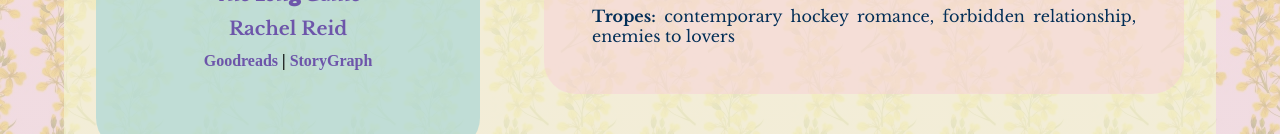
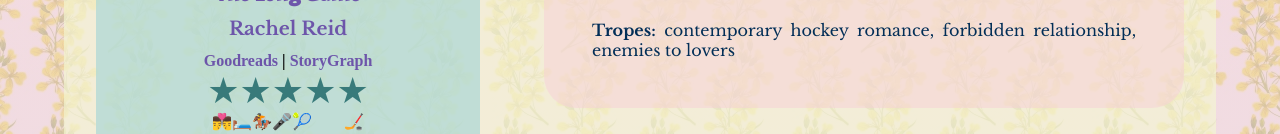
Before and after one commit to estr19/le-ra, a React (Create React App) app: page / in a window 1280 px wide. Shown: the part 666-800 px from the top of the page. Built offline with nearby package versions, Linux system fonts and the light colour scheme; a web font is replaced by a local one.

Commit message:
spice scale + rating

```diff
--- a/src/Main.js
+++ b/src/Main.js
@@ -6,7 +6,7 @@ function Main() {
       <h1>Le-Ra and the Princesses of Publications</h1>
       <div className='container'>
         {books.map((book) => {
-          const { id, name, author, bookRating, cover, GR, SG, textB, textE, tropes, highlightsE} =
+          const { id, name, author, bookRating, spiceRating, cover, GR, SG, textB, textE, tropes, highlightsE} =
             book;
           return (
             <div className='book' key={id}>
@@ -18,7 +18,7 @@ function Main() {
                   <h3>{author}</h3>
                   <h4><a href={GR} target='_blank' rel='noopener noreferrer'>Goodreads</a> | <a href={SG} target='_blank' rel='noopener noreferrer'>StoryGraph</a></h4>
                   <div
-                    className='emoji'
+                    className='Stars'
                     style={{ '--rating': `${bookRating}`}}
                     title={
                       bookRating === '0'
@@ -26,6 +26,8 @@ function Main() {
                         : `${bookRating} out of 5`
                     }
                   />
+                  <label for="spice">👨‍❤️‍💋‍👨🛏️🏇🎤🎾&nbsp;&nbsp;&nbsp;&nbsp;&nbsp;&nbsp;&nbsp;&nbsp;🏒</label>
+                  <progress id="spice" value={spiceRating} max="100"></progress>
                 </div>
                 <div className='description'>
                   <div className='items'>
--- a/src/books.js
+++ b/src/books.js
@@ -3,7 +3,8 @@ export const books = [
     id: 9,
     name: `The Long Game`,
     author: 'Rachel Reid',
-    bookRating: '-',
+    bookRating: '5',
+    spiceRating: 100,
     cover: 'https://cdn.thestorygraph.com/82cscq4w11ixh5fn9xh5glnernxs',
     GR: 'https://www.goodreads.com/book/show/220966428-the-long-game',
     SG: 'https://app.thestorygraph.com/books/440446f5-b3ed-45a2-b37a-9e3924e7beae',
@@ -18,6 +19,7 @@ export const books = [
     name: `Heated Rivalry`,
     author: 'Rachel Reid',
     bookRating: '5',
+    spiceRating: 100,
     cover: 'https://prodimage.images-bn.com/pimages/9781335534637_p0_v2_s1200x630.jpg',
     GR: 'https://www.goodreads.com/book/show/220966494-heated-rivalry',
     SG: 'https://app.thestorygraph.com/books/c3349f20-b3a0-4894-9d79-0ffa7600c629',
@@ -32,6 +34,7 @@ export const books = [
     name: `The Charm Offensive`,
     author: 'Alison Cochrun',
     bookRating: '4.25',
+    spiceRating: 50,
     cover: 'https://images-na.ssl-images-amazon.com/images/S/compressed.photo.goodreads.com/books/1726978796i/56997152.jpg',
     GR: 'https://www.goodreads.com/book/show/56997152-the-charm-offensive',
     SG: 'https://app.thestorygraph.com/books/0d53fbac-ab71-4de5-b6a8-8d3c442b97df',
@@ -46,6 +49,7 @@ export const books = [
     name: `Solomon's Crown`,
     author: 'Natasha Siegel',
     bookRating: '4.25',
+    spiceRating: 40,
     cover: 'https://images-na.ssl-images-amazon.com/images/S/compressed.photo.goodreads.com/books/1674296131i/74823499.jpg',
     GR: 'https://www.goodreads.com/book/show/74823499-solomon-s-crown',
     SG: 'https://app.thestorygraph.com/books/a2041479-3797-4452-b995-e3281155c1a8',
@@ -60,6 +64,7 @@ export const books = [
     name: `A Nobleman's Guide to Seducing a Scoundrel`,
     author: 'K.J. Charles',
     bookRating: '5',
+    spiceRating: 65,
     cover: 'https://images-na.ssl-images-amazon.com/images/S/compressed.photo.goodreads.com/books/1677601132i/75505273.jpg',
     GR: 'https://www.goodreads.com/book/show/75505273-a-nobleman-s-guide-to-seducing-a-scoundrel',
     SG: 'https://app.thestorygraph.com/books/712bc0ff-9cd1-4f85-8e46-116e30dbc26f',
@@ -74,6 +79,7 @@ export const books = [
     name: 'The Secret Lives of Country Gentlemen',
     author: 'K.J. Charles',
     bookRating: '4',
+    spiceRating: 65,
     cover: 'https://images-na.ssl-images-amazon.com/images/S/compressed.photo.goodreads.com/books/1663091297i/61215948.jpg',
     GR: 'https://www.goodreads.com/book/show/61215948-the-secret-lives-of-country-gentlemen',
     SG: 'https://app.thestorygraph.com/books/bae89175-2576-4f31-9e78-9f611cfb1cff',
@@ -88,6 +94,7 @@ export const books = [
     name: 'Boyfriend Material',
     author: 'Alexis Hall',
     bookRating: '0.5',
+    spiceRating: 0,
     cover: 'https://images-na.ssl-images-amazon.com/images/S/compressed.photo.goodreads.com/books/1578640390i/48994908.jpg',
     GR: 'https://www.goodreads.com/book/show/48994908-boyfriend-material',
     SG: 'https://app.thestorygraph.com/books/b47dcd5f-827f-44f5-bda6-8e49af6f9c6e',
@@ -102,6 +109,7 @@ export const books = [
     name: 'You Should Be So Lucky',
     author: 'Cat Sebastian',
     bookRating: '2.75',
+    spiceRating: 40,
     cover: 'https://images-na.ssl-images-amazon.com/images/S/compressed.photo.goodreads.com/books/1706543774i/196774809.jpg',
     GR: 'https://www.goodreads.com/book/show/196774809-you-should-be-so-lucky',
     SG: 'https://app.thestorygraph.com/books/20564f3e-5358-412a-a9ec-b18ea171bf11',
@@ -116,6 +124,7 @@ export const books = [
     name: 'We Could Be So Good',
     author: 'Cat Sebastian',
     bookRating: '3.05',
+    spiceRating: 50,
     cover: 'https://images-na.ssl-images-amazon.com/images/S/compressed.photo.goodreads.com/books/1674685755i/62365905.jpg',
     GR: 'https://www.goodreads.com/book/show/62365905-we-could-be-so-good',
     SG: 'https://app.thestorygraph.com/books/d6d54203-0ada-4b36-9183-580c244425da',
--- a/src/index.css
+++ b/src/index.css
@@ -80,33 +80,55 @@ a {
 }
 
 /**************************************************** MAIN ****************************************************/
-
 :root {
-  --star-color: rgba(244, 248, 211, 0);
-  --star-background: rgba(166, 214, 214, .85); /*rgba(247, 207, 216, .75);*/
+  --star-size: 2.25em;
+  --star-color: #387a7a;
+  --star-background: #e8e0eb;
+  /* --emoji-color: rgba(244, 248, 211, 0);
+  --emoji-background: rgba(166, 214, 214, .85); rgba(247, 207, 216, .75); */
 }
 
-.emoji {
+.Stars {
+  --percent: calc(var(--rating) / 5 * 100%);
+  font-size: var(--star-size);
+  width: 100%;
+  font-family: "Poppins", sans-serif;
+  text-align: center;
+}
+
+.Stars::before {
+  content: "★★★★★";
+  background: linear-gradient(
+    90deg,
+    var(--star-color) var(--percent),
+    var(--star-background) var(--percent)
+  );
+  background-clip: text;
+  -webkit-background-clip: text;
+  -webkit-text-fill-color: transparent;
+}
+
+/* .emoji {
   --percent: calc(var(--rating) / 5 * 100%);
   width: 15em;
   margin: .5em 0 0;
-}
+} */
 
-.emoji::before {
+/* .emoji::before {
   content: '';
   display: block;
   height: 2.5em;
   width: auto;
   background-image: linear-gradient(
     90deg,
-    var(--star-color) var(--percent),
-    var(--star-background) var(--percent)
+    var(--emoji-color) var(--percent),
+    var(--emoji-background) var(--percent)
     ),
     url("/src/scale.png");
   background-repeat: no-repeat;
   background-position: center center;
   background-size: contain;
-}
+} */
 
 .container {
   display: flex;
```
